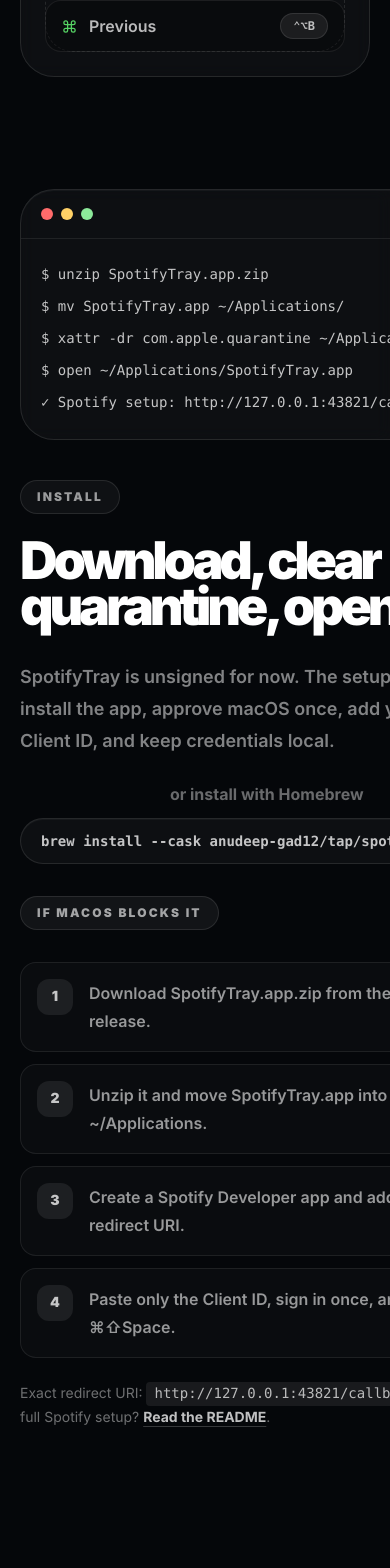
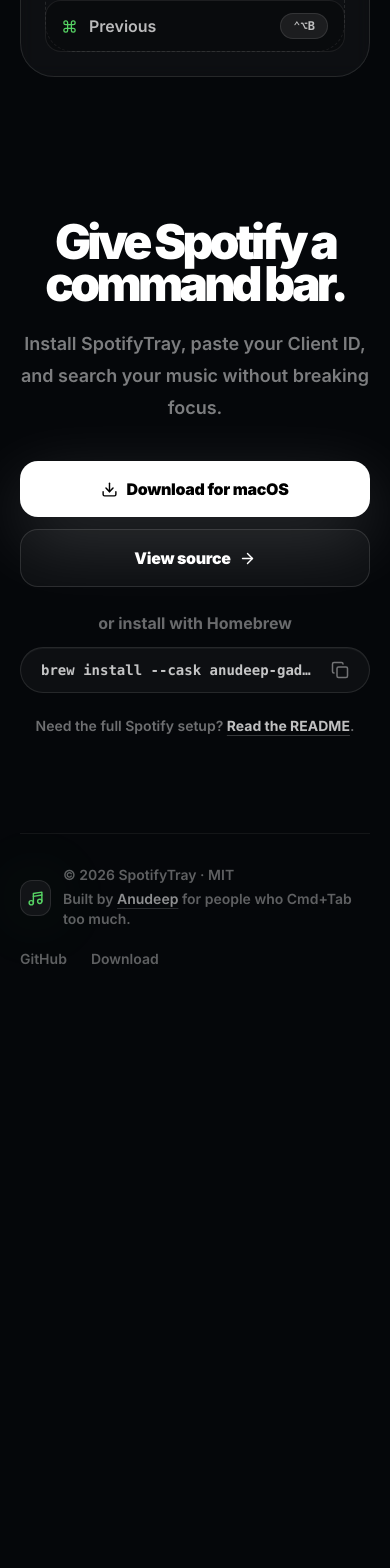
Before and after one commit to anudeep-gad12/spotify-tray, a React (Vite) app in the folder site/: page / in a window 390 px wide. Shown: the part 4020-5588 px from the top of the page. After the commit the page ends 5022 px from the top, so only its background shows below. Built offline with nearby package versions, Linux system fonts and the light colour scheme; the HTML template or start-up script is replaced by a standard one.

Commit message:
Simplify site install UX now that releases are official.
Remove the dedicated install section and link to the README from the bottom CTA; point download buttons at the DMG.

```diff
--- a/site/src/App.tsx
+++ b/site/src/App.tsx
@@ -16,10 +16,9 @@
 import { Button } from "./components/ui/button";
 import { Card } from "./components/ui/card";
 
-const releaseUrl = "https://github.com/anudeep-gad12/spotify-tray/releases/latest";
+const downloadUrl = "https://github.com/anudeep-gad12/spotify-tray/releases/latest/download/SpotifyTray.dmg";
 const repoUrl = "https://github.com/anudeep-gad12/spotify-tray";
 const readmeUrl = "https://github.com/anudeep-gad12/spotify-tray#readme";
-const redirectUri = "http://127.0.0.1:43821/callback";
 const brewCommand = "brew install --cask anudeep-gad12/tap/spotify-tray";
 
 const features = [
@@ -43,13 +42,6 @@
     title: "Global controls",
     body: "Play, pause, next, and previous from anywhere on your Mac with compact shortcuts.",
   },
-];
-
-const installSteps = [
-  "Download SpotifyTray.app.zip from the latest release.",
-  "Unzip it and move SpotifyTray.app into ~/Applications.",
-  "Create a Spotify Developer app and add the exact redirect URI.",
-  "Paste only the Client ID, sign in once, and press ⌘⇧Space.",
 ];
 
 const shortcuts = [
@@ -217,28 +209,6 @@
   );
 }
 
-function TerminalCard() {
-  return (
-    <Card className="overflow-hidden p-0">
-      <div className="flex items-center justify-between border-b border-white/8 px-5 py-4">
-        <div className="flex items-center gap-2">
-          <span className="h-3 w-3 rounded-full bg-[#ff6b6b]" />
-          <span className="h-3 w-3 rounded-full bg-[#ffd166]" />
-          <span className="h-3 w-3 rounded-full bg-[#8ce99a]" />
-        </div>
-        <div className="font-mono text-xs text-white/35">~/Applications</div>
-      </div>
-      <pre className="overflow-x-auto px-5 py-5 text-sm leading-8 text-white/76 sm:text-base">
-        <code>{`$ unzip SpotifyTray.app.zip
-$ mv SpotifyTray.app ~/Applications/
-$ xattr -dr com.apple.quarantine ~/Applications/SpotifyTray.app
-$ open ~/Applications/SpotifyTray.app
-✓ Spotify setup: ${redirectUri}`}</code>
-      </pre>
-    </Card>
-  );
-}
-
 export default function App() {
   return (
     <div className="min-h-screen overflow-hidden bg-canvas text-text">
@@ -253,11 +223,10 @@
           </a>
           <nav className="hidden items-center gap-8 text-sm font-bold text-white/48 md:flex">
             <a href="#features" className="transition hover:text-white">Features</a>
-            <a href="#install" className="transition hover:text-white">Install</a>
             <a href={repoUrl} target="_blank" rel="noreferrer" className="transition hover:text-white">GitHub</a>
-            <a href={releaseUrl} target="_blank" rel="noreferrer" className="rounded-full bg-white px-5 py-2.5 text-black transition hover:scale-105">Download</a>
+            <a href={downloadUrl} download="SpotifyTray.dmg" className="rounded-full bg-white px-5 py-2.5 text-black transition hover:scale-105">Download</a>
           </nav>
-          <a href={releaseUrl} target="_blank" rel="noreferrer" className="rounded-full bg-white px-4 py-2 text-sm font-black text-black md:hidden">Download</a>
+          <a href={downloadUrl} download="SpotifyTray.dmg" className="rounded-full bg-white px-4 py-2 text-sm font-black text-black md:hidden">Download</a>
         </header>
 
         <main id="top">
@@ -273,7 +242,7 @@
               Search, play, queue, and control Spotify from a fast menu bar popup without switching spaces or touching the Spotify window.
             </p>
             <div className="mt-10 flex flex-col gap-3 sm:flex-row">
-              <Button as="a" href={releaseUrl} target="_blank" rel="noreferrer">
+              <Button as="a" href={downloadUrl} download="SpotifyTray.dmg">
                 <Download size={17} />
                 Download for macOS
               </Button>
@@ -318,41 +287,6 @@
             <HotkeyPanel />
           </section>
 
-          <section id="install" className="mx-auto grid max-w-6xl items-center gap-10 py-16 lg:grid-cols-[0.95fr_1.05fr] lg:py-24">
-            <TerminalCard />
-            <div>
-              <Badge className="mb-6">INSTALL</Badge>
-              <h2 className="max-w-xl text-balance text-[clamp(3.25rem,7vw,6.5rem)] font-black leading-[0.88] tracking-[-0.08em] text-white">
-                Download, clear quarantine, open.
-              </h2>
-              <p className="mt-8 max-w-xl text-lg font-semibold leading-8 text-white/50">
-                SpotifyTray is unsigned for now. The setup is simple: install the app, approve macOS once, add your Spotify Client ID, and keep credentials local.
-              </p>
-              <div className="flex justify-start">
-                <HomebrewInstall compact />
-              </div>
-
-              <Badge className="mt-8 bg-white/[0.055] text-white/62">If macOS blocks it</Badge>
-
-              <div className="mt-8 grid gap-3">
-                {installSteps.map((step, index) => (
-                  <div key={step} className="flex gap-4 rounded-2xl border border-white/8 bg-white/[0.025] p-4">
-                    <div className="flex h-9 w-9 shrink-0 items-center justify-center rounded-xl bg-white/8 text-sm font-black text-white/75">{index + 1}</div>
-                    <p className="font-semibold leading-7 text-white/58">{step}</p>
-                  </div>
-                ))}
-              </div>
-
-              <p className="mt-6 text-sm leading-6 text-white/42">
-                Exact redirect URI: <code className="rounded bg-white/8 px-2 py-1 font-mono text-white/70">{redirectUri}</code>. Need the full Spotify setup?{" "}
-                <a href={readmeUrl} target="_blank" rel="noreferrer" className="font-bold text-white/75 underline decoration-white/20 underline-offset-4 hover:text-white">
-                  Read the README
-                </a>
-                .
-              </p>
-            </div>
-          </section>
-
           <section className="mx-auto max-w-4xl py-24 text-center">
             <h2 className="text-balance text-[clamp(3rem,7vw,6rem)] font-black leading-[0.88] tracking-[-0.08em] text-white">
               Give Spotify a command bar.
@@ -361,7 +295,7 @@
               Install SpotifyTray, paste your Client ID, and search your music without breaking focus.
             </p>
             <div className="mt-9 flex flex-col justify-center gap-3 sm:flex-row">
-              <Button as="a" href={releaseUrl} target="_blank" rel="noreferrer">
+              <Button as="a" href={downloadUrl} download="SpotifyTray.dmg">
                 <Download size={17} />
                 Download for macOS
               </Button>
@@ -371,6 +305,18 @@
               </Button>
             </div>
             <HomebrewInstall compact />
+            <p className="mt-6 text-sm font-semibold text-white/42">
+              Need the full Spotify setup?{" "}
+              <a
+                href={readmeUrl}
+                target="_blank"
+                rel="noreferrer"
+                className="font-bold text-white/75 underline decoration-white/20 underline-offset-4 transition hover:text-white"
+              >
+                Read the README
+              </a>
+              .
+            </p>
           </section>
         </main>
 
@@ -390,7 +336,7 @@
           </div>
           <div className="flex gap-6">
             <a href={repoUrl} target="_blank" rel="noreferrer" className="hover:text-white">GitHub</a>
-            <a href={releaseUrl} target="_blank" rel="noreferrer" className="hover:text-white">Download</a>
+            <a href={downloadUrl} download="SpotifyTray.dmg" className="hover:text-white">Download</a>
           </div>
         </footer>
       </div>
```
